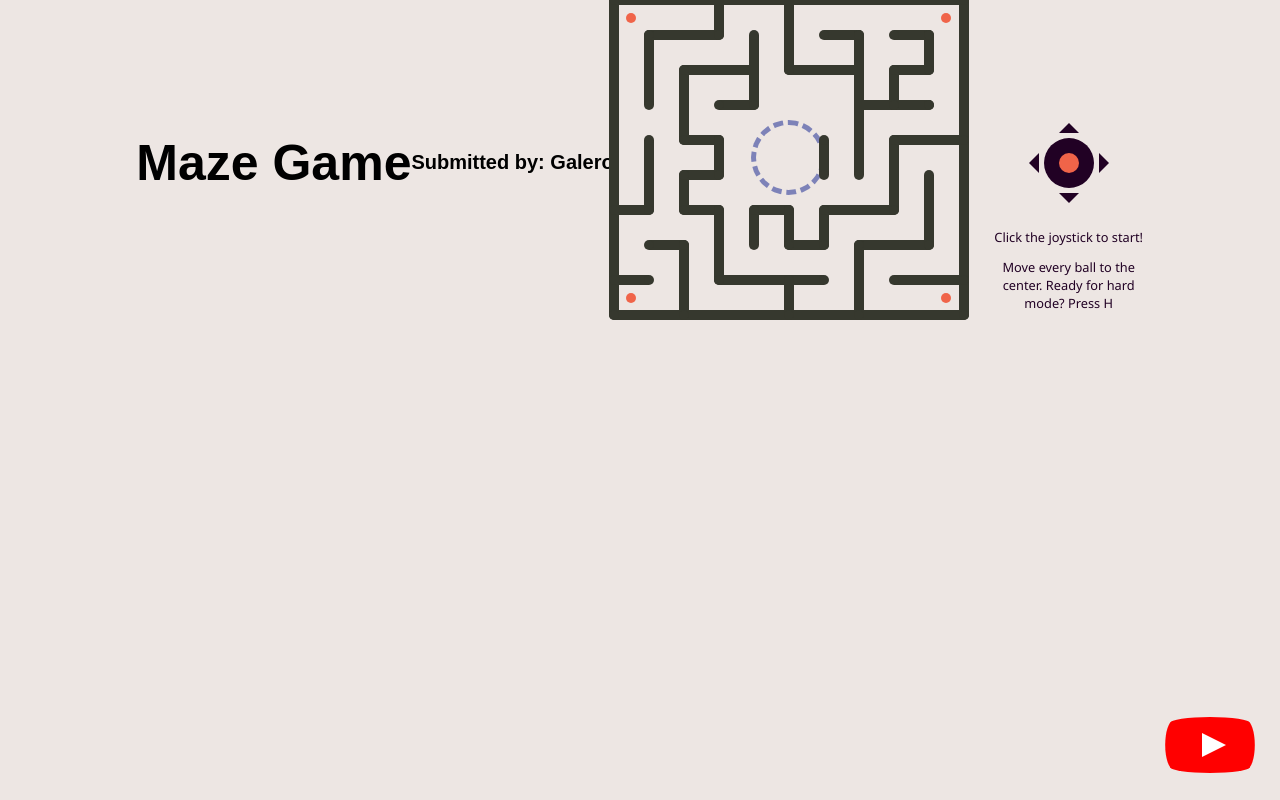
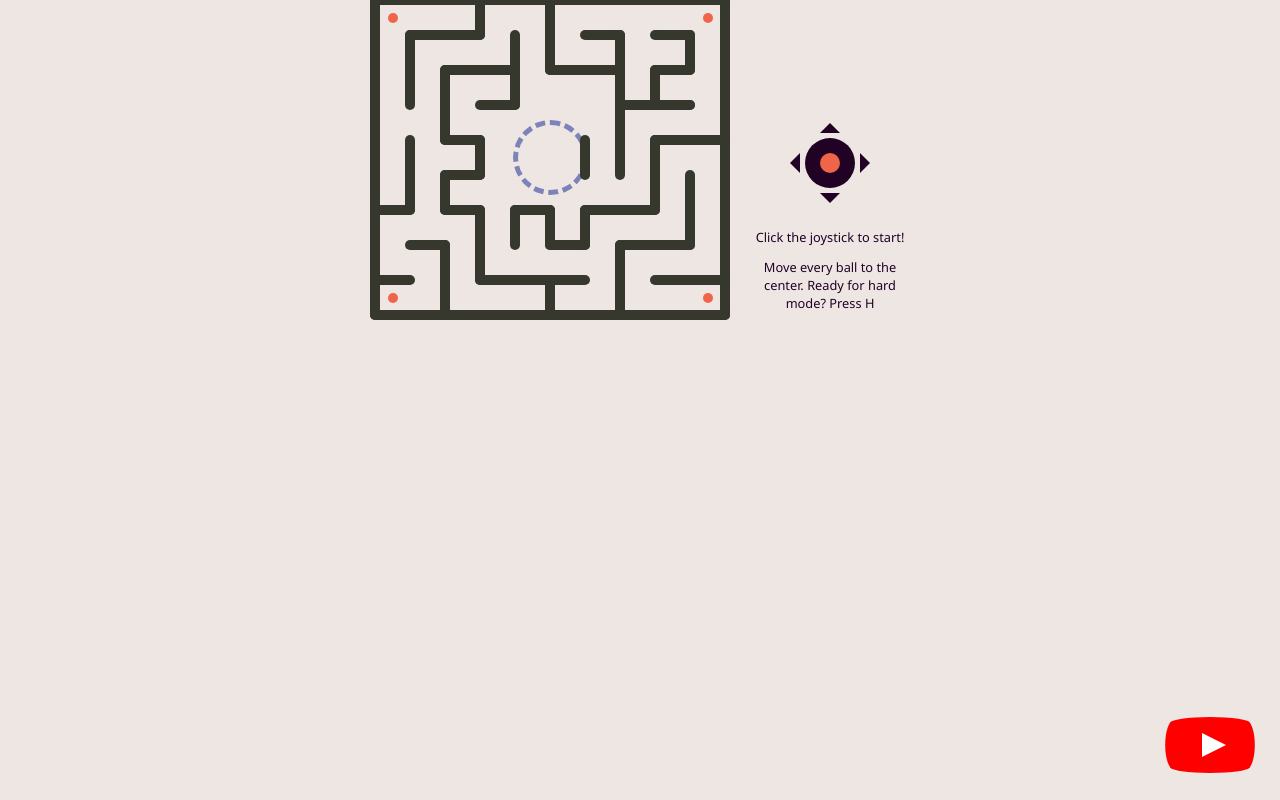
Before and after one commit to AngelaKaye/ITST304_LabAct, a plain HTML site: page index.html in a window 1280 px wide. Drawn offline with Linux system fonts and the light colour scheme.

Commit message:
...................

```diff
--- a/css/style.css
+++ b/css/style.css
@@ -16,20 +16,6 @@ body {
   body {
 	height: 100%;
 	margin: 0;
-  }
-
-  h1{
-	font-size: 50px;
-	font-family: Arial, Helvetica, sans-serif;
-  }
-
-  h6{
-	font-size: 20px;
-	font-family: Arial, Helvetica, sans-serif;
-  }
-
-  h1, h6{
-	text-align: center;
   }
 
   #center {
--- a/index.html
+++ b/index.html
@@ -18,9 +18,6 @@
 <body class="fullscreen">
   <div class="container">
     <div id="center">
-      <h1> Maze Game </h1>
-      <h6> Submitted by: Galero </h6>
-      <br>
       <div id="game">
         <div id="maze">
           <div id="end"></div>
```
